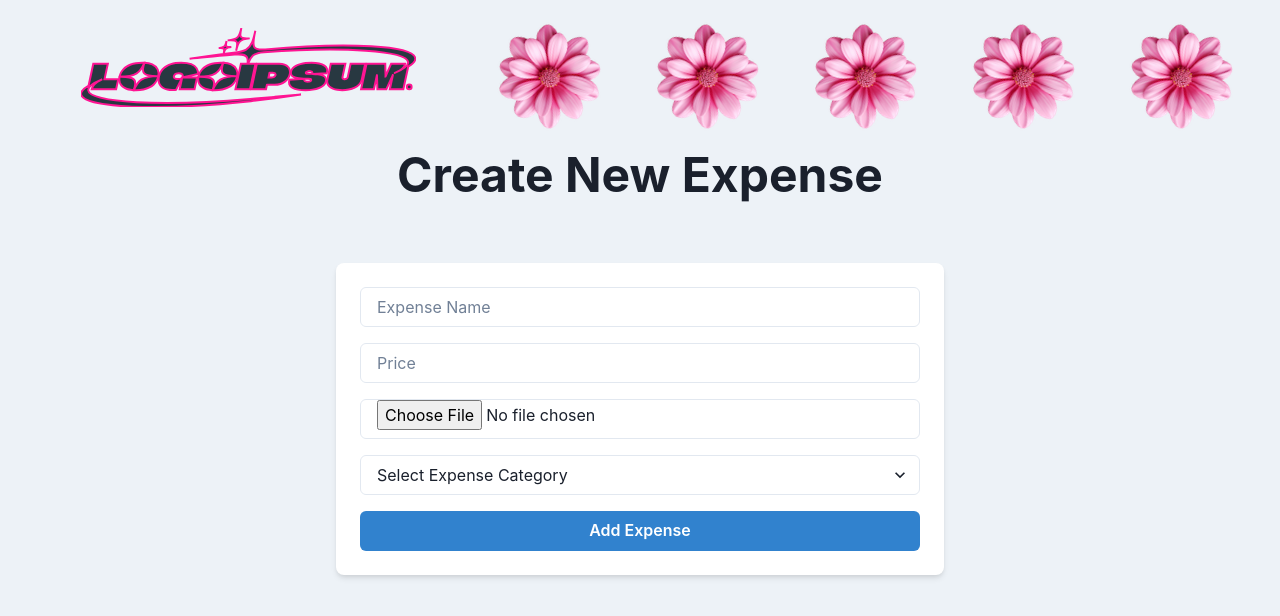
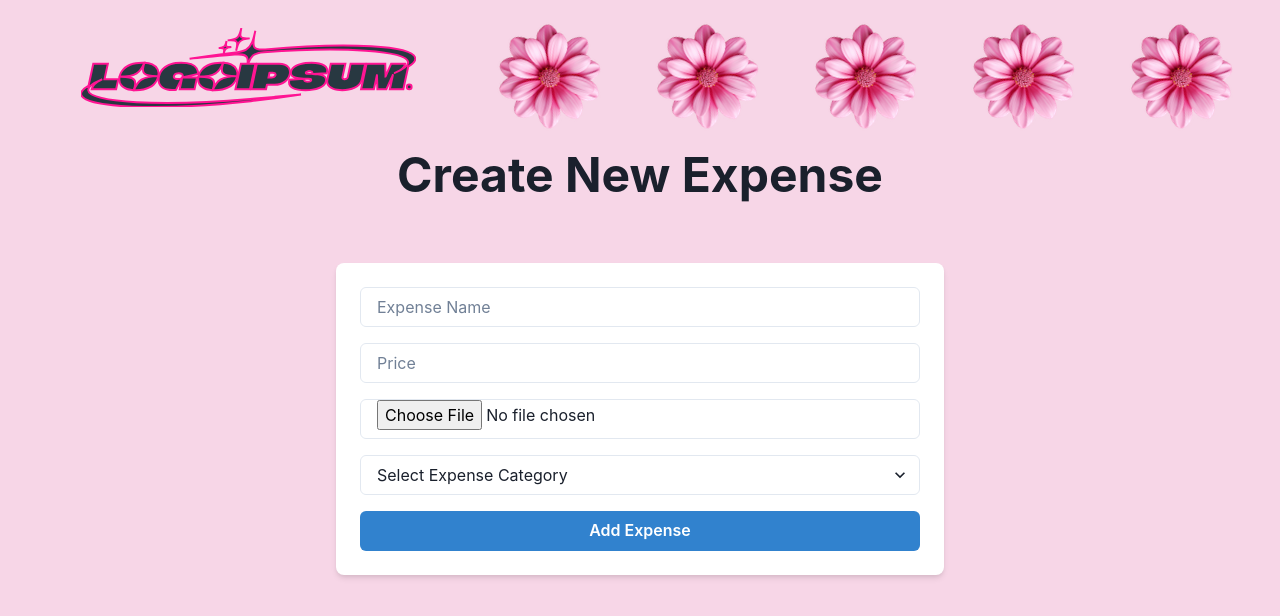
Before and after one commit to ImaniDigitalDiary/MUNYUN, a React (Vite) app in the folder MUNYUN/frontend/: page /expenses/create in a window 1280 px wide. Shown: the top 616 px of the page. Built offline with nearby package versions, Linux system fonts and the light colour scheme; a web font is replaced by a local one.

Commit message:
added background color and fix page height for create page

```diff
--- a/MUNYUN/frontend/src/pages/CreatePage.jsx
+++ b/MUNYUN/frontend/src/pages/CreatePage.jsx
@@ -2,6 +2,9 @@ import { Button, Container, useColorModeValue, VStack, Heading, Box, Input, useT
 import React from 'react'
 import { useState } from 'react'
 import { useExpenseTracking } from '../tracking/expense'
+
+import './styling/create-page.css'
+// import './styling/main.css'
 
 // COMPONENTS
 import Navbar from '../components/Navbar'
@@ -82,9 +85,9 @@ function CreatePage({onExpenseCreate} ) {
 
 
   return (
-    <div>
+    <div className='createPageCont'>
       <Navbar />
-      <Container maxW={'container.sm'}>
+      <Container className='createExpenseCont' maxW={'container.sm'}>
       <VStack
         spacing={8}
       >
@@ -121,6 +124,7 @@ function CreatePage({onExpenseCreate} ) {
               }
             }}
           />
+
 
           <Select
             placeholder='Select Expense Category'
--- /dev/null
+++ b/MUNYUN/frontend/src/pages/styling/create-page.css
@@ -0,0 +1,8 @@
+.createPageCont {
+    background-color: #f7d6e7;
+    min-height: 100vh;
+}
+
+.createExpenseCont {
+    background-color: #f7d6e7;
+}
```
